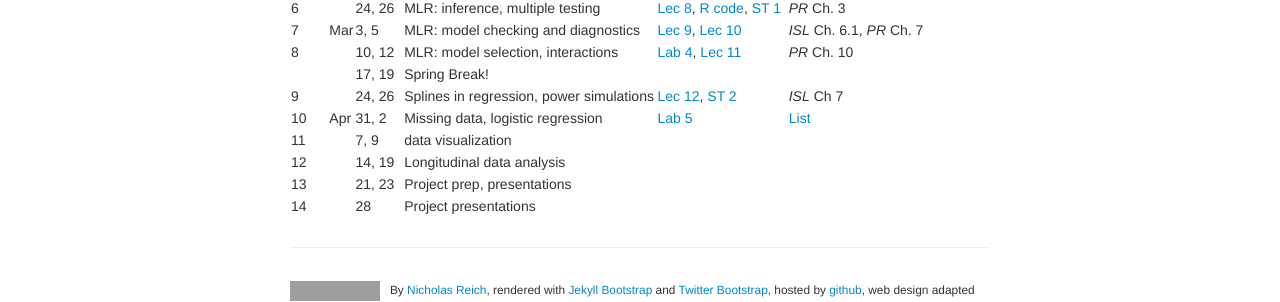
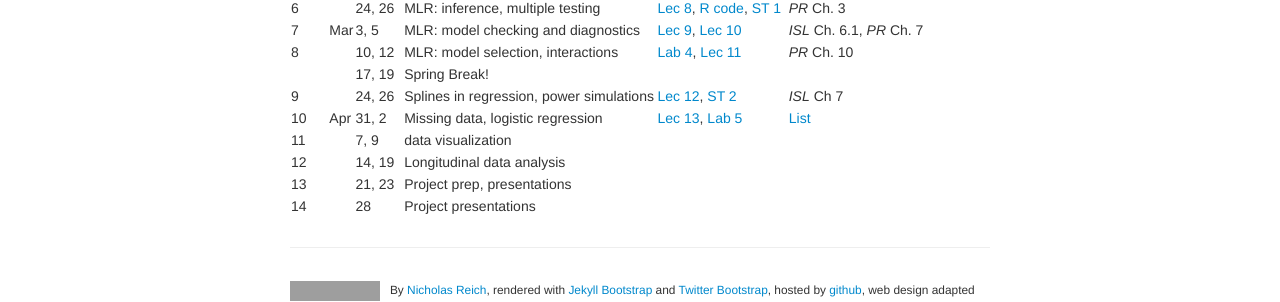
Before and after one commit to nickreich/stat-modeling-2015, a Jekyll site: the page built from pages/schedule.md, in a window 1280 px wide. Shown: the part 407-709 px from the top of the page. Built offline with Jekyll 4.4.1, drawn with Linux system fonts in a browser that asks for light colours; grey boxes are pictures that could not be loaded.

Commit message:
lecture 13 logistic regression.

```diff
--- a/pages/schedule.md
+++ b/pages/schedule.md
@@ -20,7 +20,7 @@
  8   |     | 10, 12 | MLR: model selection, interactions | [Lab 4](../assets/labs/lab4-mlr-diagnostics.pdf), [Lec 11](../assets/lectures/lecture11-mlr-interaction-transformation/lecture11-mlr-interactions-transformations.pdf) | _PR_ Ch. 10
      |     | 17, 19 | Spring Break! | |
  9   |     | 24, 26 | Splines in regression, power simulations | [Lec 12](../assets/lectures/lecture12-splines/lecture12-splines.pdf), [ST 2](../assets/lectures/specialtopic2-power-simulation/specialtopic2-power-simulation.pdf) | _ISL_ Ch 7
- 10  | Apr | 31, 2  | Missing data, logistic regression | [Lab 5](../assets/labs/lab5-amelia-missing-data.pdf) | [List](missing-data-reading-list.html)
+ 10  | Apr | 31, 2  | Missing data, logistic regression | [Lec 13](../assets/lectures/lecture13-logistic-regression/lecture13-logistic-regression.pdf), [Lab 5](../assets/labs/lab5-amelia-missing-data.pdf) | [List](missing-data-reading-list.html)
  11  |     | 7, 9   | data visualization | |
  12  |     | 14, 19 | Longitudinal data analysis | |
  13  |     | 21, 23 | Project prep, presentations | |
```
Also changed, not shown: pages/slides.md (+1 -0 lines), 2 other files.
